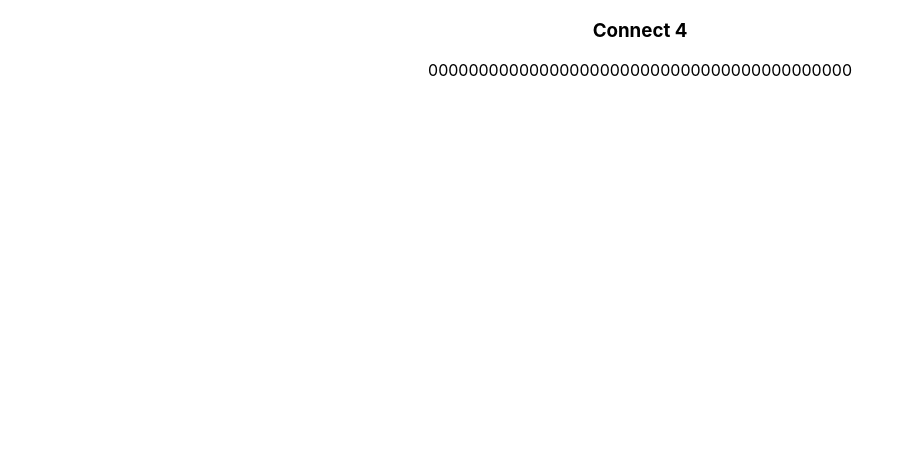
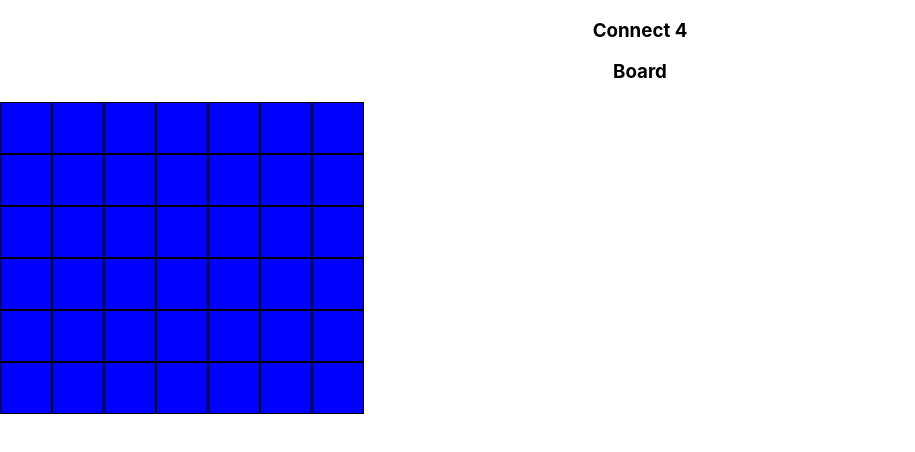
Before and after one commit to truptigaonkar/mandatory-advanced-js4, a React (Create React App) app: page / in a window 1280 px wide. Shown: the top 452 px of the page, without its empty margins (0-915 px from the left). Built offline with nearby package versions, Linux system fonts and the light colour scheme.

Commit message:
New component Board.js, Dynamically added rows and colums to get 7x6 grid

```diff
--- a/src/App.js
+++ b/src/App.js
@@ -1,5 +1,6 @@
 import React, { Component } from 'react';
 import './App.css';
+import Board from './components/Board'
 
 class App extends Component {
 
@@ -19,7 +20,8 @@ class App extends Component {
     return (
       <div className="App">
         <h3>Connect 4</h3>
-        {this.state.cells}
+
+        <Board cells={this.state.cells}  />
       </div>
     );
   }
--- /dev/null
+++ b/src/components/Board.js
@@ -0,0 +1,55 @@
+import React from 'react'
+
+const Cell = (props) => {
+    // Cell styling
+    let cellStyle = {
+        height: 50,
+        width: 50,
+        backgroundColor: "blue",
+        border: "black 1px solid"
+    }
+    console.log(props.cell)
+    return (
+        <div style={cellStyle}>
+            {/* {props.cell} */}
+        </div>
+    )
+}
+
+
+const Row = (props) => {
+    // Row styling
+    let rowStyle = {
+        display: "flex"
+    }
+
+    // Dynamically add cells to array
+    let cells = []
+    for (let i = 0; i < 7; i++) {
+        cells.push(<Cell key={i} cell={props.cells[i]} row={props.row} col={i} handleClick={props.handleClick} />)
+    }
+    return (
+        <div style={rowStyle}>
+            {cells}
+        </div>
+    )
+}
+
+const Board = (props) => {
+
+    // Dynamically add rows to array
+    let rows = [];
+    for (let i = 5; i >= 0; i--) {
+        rows.push(<Row key={i} row={i} cells={props.cells[i]} />)
+    }
+    console.log("Board component: ", props.cells)
+    return (
+        <div>
+            <h3>Board</h3>
+            {rows}
+        </div>
+    )
+
+}
+
+export default Board;
```
